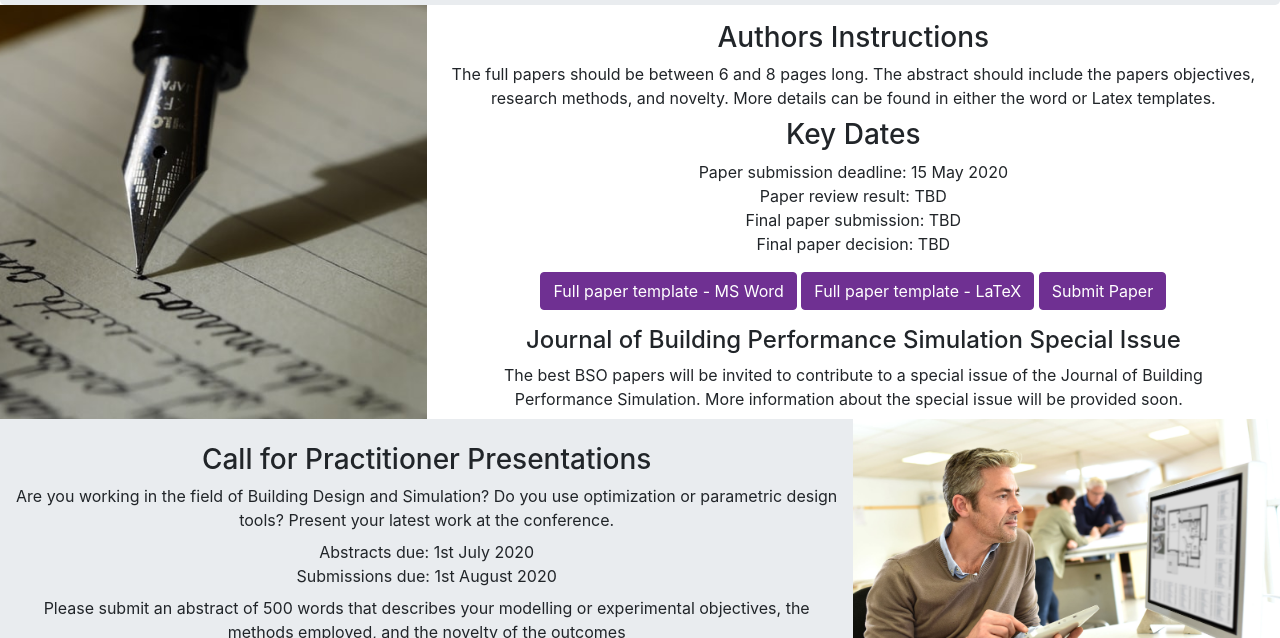
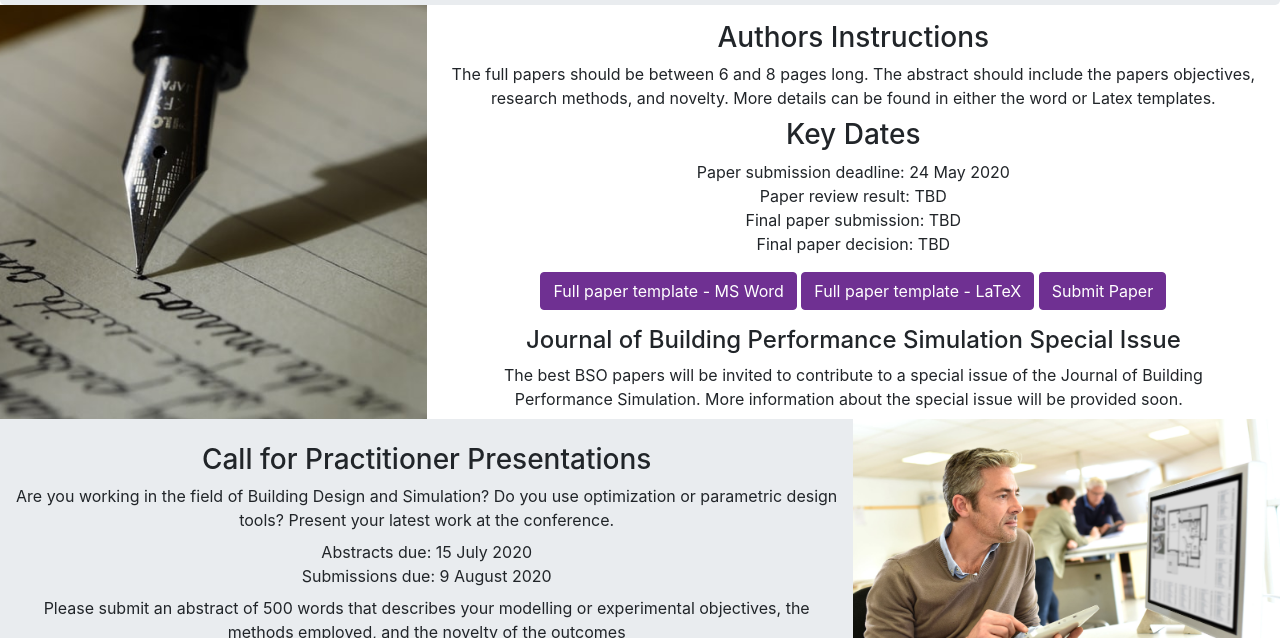
Before and after one commit to building-energy/bso2020, a plain HTML site: page index.html in a window 1280 px wide. Shown: the part 1082-1720 px from the top of the page. Drawn offline with Linux system fonts and the light colour scheme.

Commit message:
Update index.html

```diff
--- a/index.html
+++ b/index.html
@@ -135,7 +135,7 @@
 						and novelty. More details can be found in either the word or
 						Latex templates.</p>
                             <h2 class="h3"> Key Dates</h2>
-                            <p>Paper submission deadline: 15 May 2020
+                            <p>Paper submission deadline: 24 May 2020
                             <br>Paper review result: TBD
                             <br>Final paper submission: TBD
                             <br>Final paper decision: TBD</p>
@@ -178,7 +178,7 @@
 							<p>Are you working in the field of Building Design and Simulation?
 								Do you use optimization or parametric design tools?
 								Present your latest work at the conference.</p>
-							<p>Abstracts due: 1st July 2020<br>Submissions due: 1st August 2020</p>
+							<p>Abstracts due: 15 July 2020<br>Submissions due: 9 August 2020</p>
 							<p>Please submit an abstract of 500 words that describes your
 								modelling or experimental objectives, the methods
 								employed, and the novelty of the outcomes</p>
```
